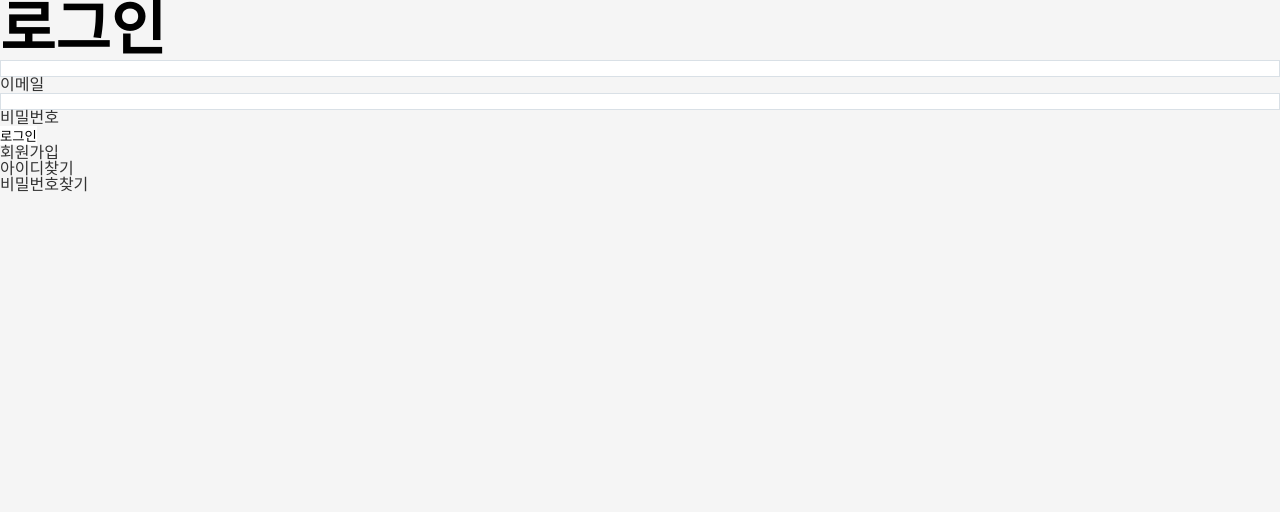
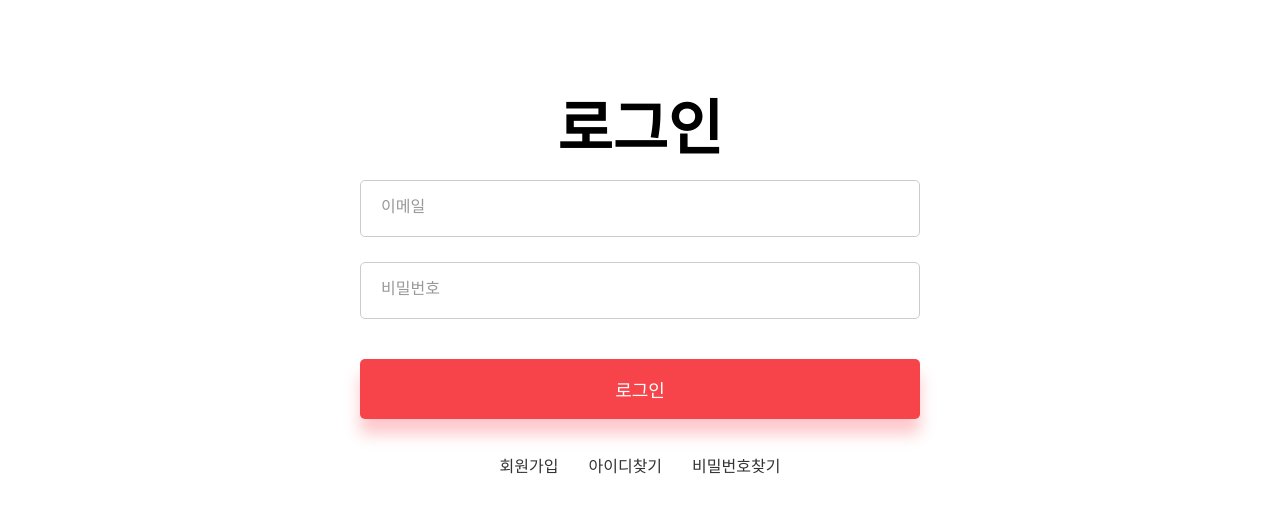
Before and after one commit to ARISTAHS/react_vite_app, a React (Vite) app in the folder frontend/: page /login in a window 1280 px wide. Shown: the top 512 px of the page. Built offline with nearby package versions, Linux system fonts and the light colour scheme; no server answers.

Commit message:
login 컴포넌트 완료

```diff
--- /dev/null
+++ b/frontend/src/components/ui/errorMsg.jsx
@@ -0,0 +1,21 @@
+import styled from "styled-components";
+import PropTypes from "prop-types"; //propsType 에러 해결
+
+const ErrorTxt = styled.p`
+  color: red;
+  font-size: 14px;
+  margin: 20px auto 0;
+`;
+
+export default function ErrorMsg({message}){
+  return(
+    <ErrorTxt className="errerTxt">
+      {message}
+    </ErrorTxt>
+  );
+}
+
+ErrorMsg.propTypes = {
+  // message가 string 타입이고 필수 값임을 정의
+  message: PropTypes.string.isRequired
+};
--- a/frontend/src/pages/login.jsx
+++ b/frontend/src/pages/login.jsx
@@ -1,24 +1,94 @@
 import styled from "styled-components";
 import { Link } from "react-router-dom";
-import { useState } from "react";
+import { useState, useEffect } from "react";
 import { useNavigate } from "react-router-dom";
 import { signInWithEmailAndPassword } from "firebase/auth";
 import { auth } from "../config/firebase";
+import ErrorMsg from "../components/ui/errorMsg";
 
 
 const LoginWrap = styled.div`
   .form_wrap{
+    width: 100%;
+    height: 100vh;
+    position: relative;
+    background: #fff;
 
     .login_box{
-      h2{}
+      position: absolute;
+      top: 50%;
+      left: 50%;
+      transform: translate(-50%, -50%);
+      width: 560px;
+      height: 600px;
+
+      h2{
+        text-align: center;
+        margin-bottom: 20px;
+      }
       form{
-        .id_input{}
-        .ps_input{}
+
+        .form_group{
+          position: relative;
+          padding: 0px 50px 0 20px;
+          border: 1px solid #ccc;
+          border-radius: 5px;
+
+          &:nth-child(1){
+            margin-bottom: 25px;
+          }
+
+          input{
+            width: 100%;
+            height: 55px;
+            text-align: left;
+            font-weight: 400;
+            font-size: 15px;
+            border: 0;
+            padding: 15px 0px 8px;
+          }
+          .form_label{
+            display: inline-block;
+            position: absolute;
+            top: 18px;
+            left: 20px;
+            color: #999;
+            padding: 0;
+            z-index: 1;
+            transition: all .2s ease-in;
+          }
+          &.focus{
+            border: 1px solid #000;
+            .form_label{
+              font-size: 12px;
+              font-weight: 400;
+              top: 8px;
+            }
+          }
+        }
+        .login_btn{
+          margin: 40px 0;
+          width: 100%;
+          height: 60px;
+          background: rgb(247, 68, 74);
+          box-shadow: 0 15px 16px rgba(247, 68, 78, 0.3);
+          text-align: center;
+          color: #fff;
+          font-size: 18px;
+          font-weight: 400;
+          border-radius: 5px;
+        }
       }
-      .login_btn{}
       .menu_list{
+        display: flex;
+        align-items: center;
+        justify-content: center;
+        gap: 30px;
         li{
-
+          transition: color 0.2s ease-in;
+          &:hover{
+            color:#999;
+          }
         }
       }
     }
@@ -31,12 +101,44 @@ export default function Login(){
   const navigate = useNavigate();
   const [username, setUsername] = useState("");
   const [password, setPassword] = useState("");
+  const [error, setError] = useState("");
+
+  useEffect(() => {
+    const inputFields = document.querySelectorAll(".form_group input");
+
+    inputFields.forEach((input) => {
+      input.addEventListener("focus", function () {
+        this.parentNode.classList.add("focus");
+      });
+
+      input.addEventListener("blur", function () {
+        if (this.value === "") {
+          this.parentNode.classList.remove("focus");
+        }
+      });
+    });
+
+    //이벤트 제거 (클린업 함수)
+    return () => {
+      inputFields.forEach((input) => {
+        input.removeEventListener("focus", function () {
+          this.parentNode.classList.add("focus");
+        });
+
+        input.removeEventListener("blur", function () {
+          if (this.value === "") {
+            this.parentNode.classList.remove("focus");
+          }
+        });
+      });
+    };
+  }, []);
 
   const handleLogin = async (e) => {
     e.preventDefault(); // 기본 동작 막기
 
     if (!username || !password) {
-      navigate("/error"); // 에러 페이지로 이동
+      setError("아이디와 비밀번호를 입력해주세요.");
       return;
     }
 
@@ -46,9 +148,10 @@ export default function Login(){
       navigate("/main"); // 로그인 성공 시 메인 페이지로 이동
     } catch (error) {
       console.error("로그인 오류:", error);
-      navigate("/error"); // 로그인 실패 시 에러 페이지로 이동
+      setError("아이디 또는 비밀번호가 올바르지 않습니다.");
     }
   };
+
 
   return(
     <LoginWrap>
@@ -56,7 +159,7 @@ export default function Login(){
         <div className="login_box">
           <h2>로그인</h2>
           <form name="loginForm" onSubmit={handleLogin}>
-            <div className="id_input">
+            <div className="form_group">
               <input
                 autoComplete="username"
                 maxLength={30}
@@ -65,9 +168,9 @@ export default function Login(){
                 value={username}
                 onChange={(e) => setUsername(e.target.value)}
               />
-              <label htmlFor="username">이메일</label>
+              <label className="form_label" htmlFor="username">이메일</label>
             </div>
-            <div className="ps_input">
+            <div className="form_group">
               <input
                 autoComplete="password"
                 maxLength={30}
@@ -76,10 +179,13 @@ export default function Login(){
                 value={password}
                 onChange={(e) => setPassword(e.target.value)}
               />
-              <label htmlFor="password">비밀번호</label>
+              <label className="form_label" htmlFor="password">비밀번호</label>
             </div>
+
+            {error && <ErrorMsg message={"에러입니다"} />}
+
+            <button type="submit" className="login_btn">로그인</button>
           </form>
-          <button type="submit" className="login_btn">로그인</button>
 
           <ul className="menu_list">
             <li>
```
